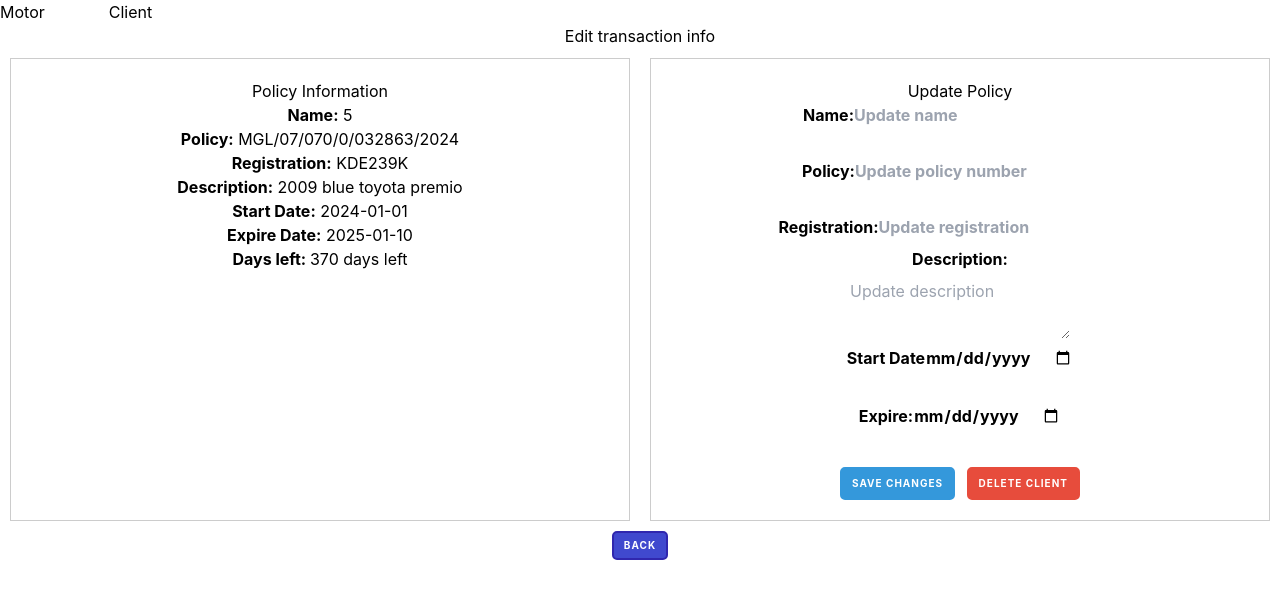
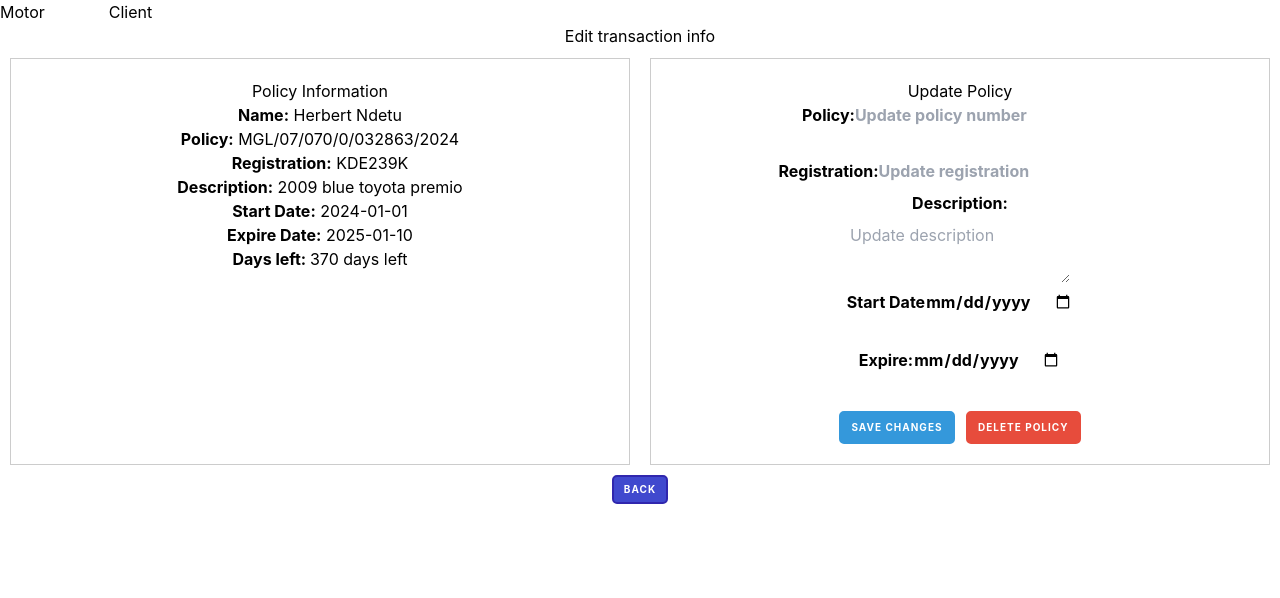
Before and after one commit to alvinlearner/Client, a React (Vite) app: page /transaction/1 in a window 1280 px wide. Shown: the top 598 px of the page. Built offline with nearby package versions, Linux system fonts and the light colour scheme; data requests are answered from the project's data file.

Commit message:
Update client name to show in the related transaction

```diff
--- a/db.json
+++ b/db.json
@@ -86,12 +86,12 @@
       "id": 3
     },
     {
-      "start": "2023-06-16",
-      "expire": "2024-07-16",
+      "client_id": 8,
+      "policyno": "\tMGL/07/070/0/032863/2023",
       "reg": "KCH214M",
+      "start": "2024-01-12",
+      "expire": "2025-01-12",
       "description": "2013 subaru forester",
-      "policyno": "\tMGL/07/070/0/032863/2023",
-      "client_id": 8,
       "id": 4
     },
     {
--- a/src/pages/TransactionEdit.jsx
+++ b/src/pages/TransactionEdit.jsx
@@ -6,6 +6,8 @@ import "./editclient.css";
 export default function EditTransaction() {
 
   const navigate = useNavigate()
+  const [clientDetails, setClientDetails] = useState({});
+
 
   const { id } = useParams();
   const [transaction, setTransaction] = useState({});
@@ -21,26 +23,41 @@ export default function EditTransaction() {
   useEffect(() => {
     const fetchClientDetails = async () => {
       try {
-        const url = `http://localhost:8001/transactions/${id}`;
-        const response = await fetch(url, {
+        // Fetch transaction details
+        const transactionUrl = `http://localhost:8001/transactions/${id}`;
+        const transactionResponse = await fetch(transactionUrl, {
           method: "GET",
           headers: { "content-type": "application/json" },
         });
 
-        if (!response.ok) {
+        if (!transactionResponse.ok) {
           throw new Error("Failed to fetch transaction details");
         }
 
-        const data = await response.json();
-        setTransaction(data);
+        const transactionData = await transactionResponse.json();
+        setTransaction(transactionData);
         setEditedTransaction({
-          client_id: data.client_id,
-          policyno: data.policyno,
-          reg: data.reg,
-          start: data.start,
-          expire: data.expire,
-          description:data.description,
+          client_id: transactionData.client_id,
+          policyno: transactionData.policyno,
+          reg: transactionData.reg,
+          start: transactionData.start,
+          expire: transactionData.expire,
+          description: transactionData.description,
         });
+
+        // Fetch client details
+        const clientUrl = `http://localhost:8001/clients/${transactionData.client_id}`;
+        const clientResponse = await fetch(clientUrl, {
+          method: "GET",
+          headers: { "content-type": "application/json" },
+        });
+
+        if (!clientResponse.ok) {
+          throw new Error("Failed to fetch client details");
+        }
+
+        const clientData = await clientResponse.json();
+        setClientDetails(clientData);
       } catch (error) {
         console.error(error);
       }
@@ -48,6 +65,7 @@ export default function EditTransaction() {
 
     fetchClientDetails();
   }, [id]);
+
 
   const handleInputChange = (e) => {
     const { name, value } = e.target;
@@ -194,9 +212,11 @@ export default function EditTransaction() {
       <div className="flex-item" id="div1">
       <h2>Policy  Information</h2>
       <ul style={{listStyle:"none"}}>
-        <li>
-          <strong>Name:</strong> {transaction.client_id}
-        </li>
+
+      <li>
+      <strong>Name:</strong> {clientDetails.name} {/* Updated line */}
+      </li>
+
         <li>
           <strong>Policy:</strong> {transaction.policyno}
         </li>
@@ -227,16 +247,6 @@ export default function EditTransaction() {
       <div className="flex-item" id="div1">
       <form className="update-transaction">
         <h2>Update Policy</h2>
-        <label>
-          Name:
-          <input
-            type="text"
-            name="name"
-            placeholder="Update name"
-            onChange={handleInputChange}
-          />
-        </label>
-        <br />
         <label>
           Policy:
           <input
@@ -292,7 +302,7 @@ export default function EditTransaction() {
         </button>
 
         <button type="button" onClick={handleDeleteTransaction} className="delete-button">
-              Delete Client
+              Delete Policy
             </button>
 
       </form>
```
